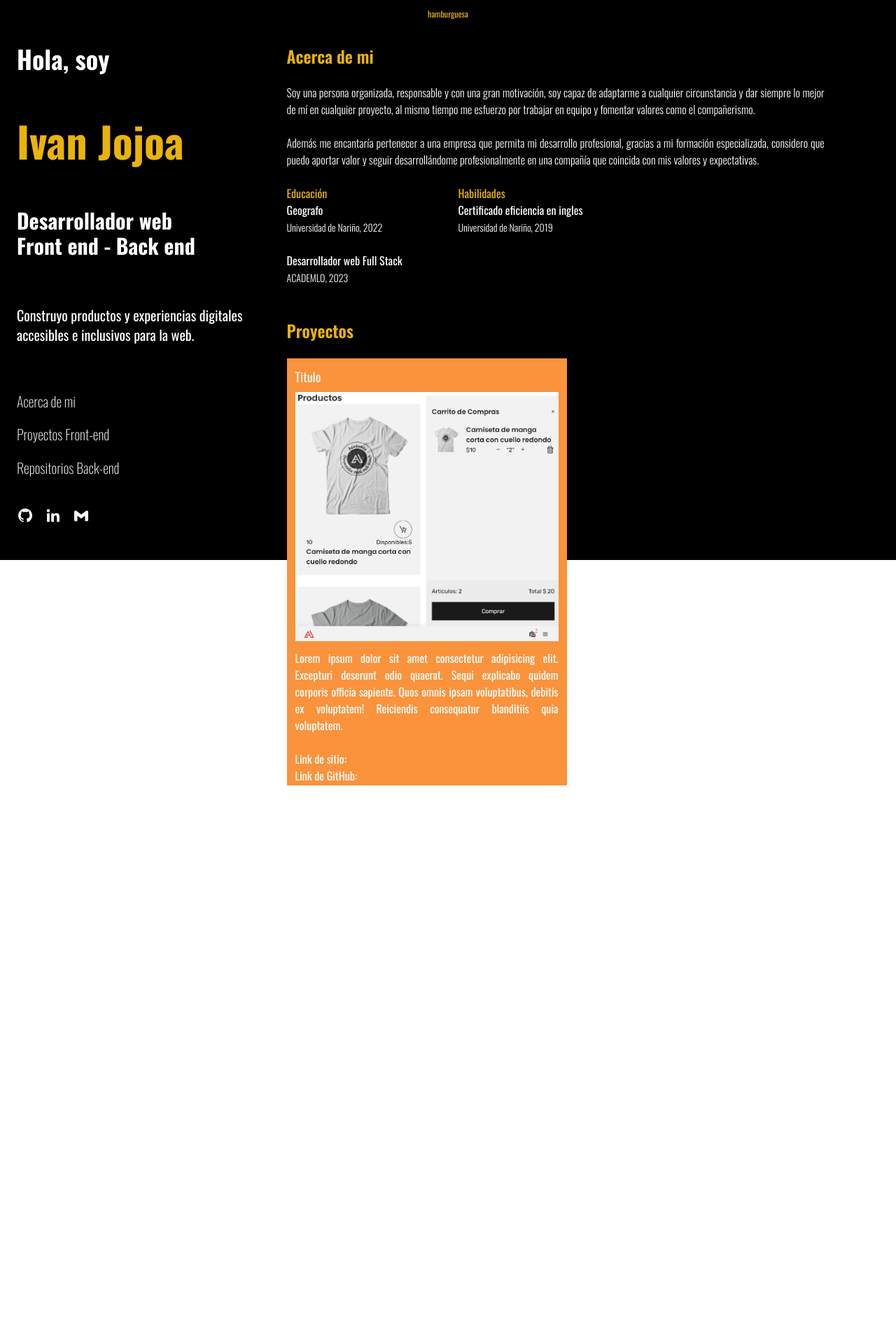
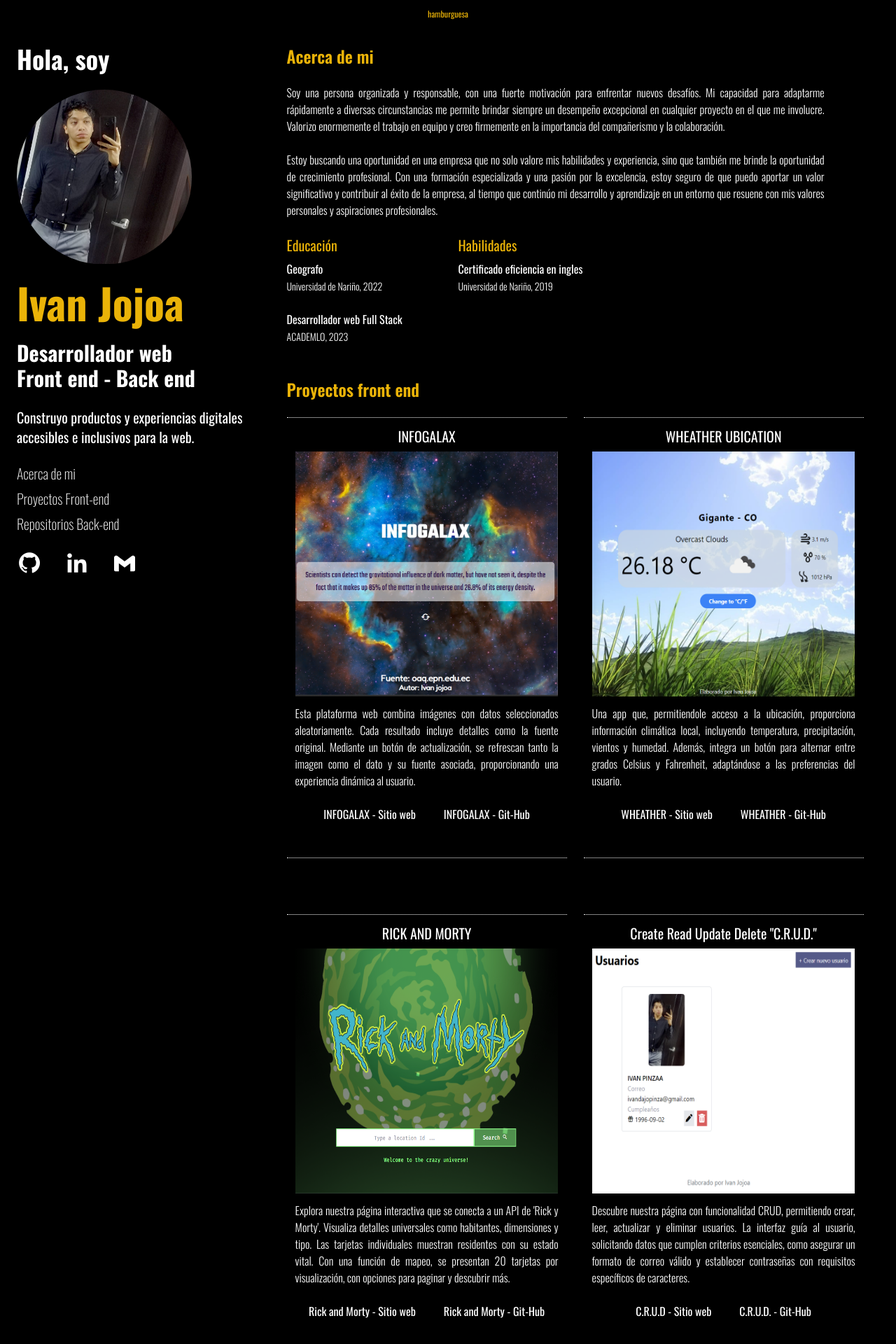
Before and after one commit to pinzaivan/portfolio, a React (Vite) app: page / in a window 1280 px wide. Shown: the top 1920 px of the page at 70% size. Before the commit the page ends 1122 px from the top, so only its background shows below. Built offline with nearby package versions, Linux system fonts and the light colour scheme.

Commit message:
281223-1 backends

```diff
--- a/index.html
+++ b/index.html
@@ -15,7 +15,7 @@
 
 <title>Portafolio</title>
   </head>
-  <body>
+  <body class="bg-black text-white">
     <div id="root"></div>
     <script type="module" src="/src/main.jsx"></script>
   </body>
--- a/src/App.jsx
+++ b/src/App.jsx
@@ -5,7 +5,7 @@ import { Home } from './pages/Home';
 
 function App() {
   return (
-    <main className='font-["Oswald",_sans-serif;] font-normal bg-black text-white flex w-screen h-screen'>
+    <main className='font-["Oswald",_sans-serif;] font-normal grid'>
       <Home />
     </main>
   );
--- a/src/components/Home/AboutMe.jsx
+++ b/src/components/Home/AboutMe.jsx
@@ -3,10 +3,13 @@ import React from 'react';
 export const AboutMe = () => {
   return (
     <main>
-      <section className="text-xl grid gap-8 fixed left-6 w-[30%] h-[90%]">
+      <section className="text-xl grid gap-6 fixed left-6 w-[30%] h-[80%]">
         <h2 className='text-4xl font-bold font-["Oswald",_sans-serif;]'>
           Hola, soy
         </h2>
+        <div className="w-[250px] h-[250px] overflow-hidden rounded-[50%] ">
+          <img src="/images/foto.jpg" alt="" />
+        </div>
         <h1 className='text-yellow-500 text-6xl font-bold font-["Oswald",_sans-serif;]'>
           Ivan Jojoa
         </h1>
@@ -23,7 +26,7 @@ export const AboutMe = () => {
           <li>Repositorios Back-end</li>
         </ul>
 
-        <ul className="flex text-2xl gap-4">
+        <ul className="flex text-4xl gap-8">
           <a href="https://github.com/pinzaivan" class="bx bxl-github"></a>
           <a
             href="https://www.linkedin.com/in/ivan-dario-jojoa-pinza-542557244/?originalSubdomain=co"
--- /dev/null
+++ b/src/components/Home/Backend.jsx
@@ -0,0 +1,11 @@
+import React from 'react';
+
+export const Backend = () => {
+  return (
+    <main>
+      <h1 className="className= text-yellow-500 font-semibold text-2xl">
+        Proyectos Back end
+      </h1>
+    </main>
+  );
+};
--- a/src/components/Home/Contact.jsx
+++ b/src/components/Home/Contact.jsx
@@ -1,25 +1,5 @@
-import React from 'react'
+import React from 'react';
 
 export const Contact = () => {
-  return (
-    <main className='m-4'>
-        <h1 className='font-bold text-yellow-500 text-xl mb-2'>Contacto</h1>
-        <section className='grid grid-flow-col gap-5 mx-auto max-w-[300px] sm:max-w-[700px] xl:max-w-[1000px]'>
-            <article className='w-[70%]sm:max-w-[1000px]'>
-                <p className='text-xs text-justify sm:text-lg sm:p-2'>Estoy interesado en oportunidades independientes, sin embargo, si tienes otra solicitud o pregunta, no dudes en ponerte en contacto conmigo.</p>
-            </article>
-
-
-            <article className='w-[100px] sm:w-[210px] border-x-[1px] '>
-
-                <ul className='grid p-1 gap-2 text-2xl text-center sm:text-5xl sm:flex sm:gap-7 xl:grid xl:gap-2'>
-                    <a href='https://github.com/pinzaivan' class='bx bxl-github'></a>
-                    <a href='https://www.linkedin.com/in/ivan-dario-jojoa-pinza-542557244/?originalSubdomain=co' class='bx bxl-linkedin' ></a>
-                    <a className='relative' href="mailto:ivandajopinza@gmail.com"><i class='bx bxl-gmail'></i>
-                    <span className='hidden xl:flex text-white text-[10px] absolute -bottom-3 left-9'>ivandajopinza@gmail.com</span></a>
-                </ul>
-            </article>
-        </section>
-    </main>
-  )
-}
+  return <main className="m-4"></main>;
+};
--- a/src/components/Home/Presentation.jsx
+++ b/src/components/Home/Presentation.jsx
@@ -1,5 +1,6 @@
 import React from 'react';
 import { Projects } from './Projects';
+import { Backend } from './Backend';
 
 export const Presentation = () => {
   return (
@@ -8,21 +9,25 @@ export const Presentation = () => {
         <h2 className="text-yellow-500 font-semibold text-2xl">Acerca de mi</h2>
         <p className="font-light">
           <br></br>
-          Soy una persona organizada, responsable y con una gran motivación, soy
-          capaz de adaptarme a cualquier circunstancia y dar siempre lo mejor de
-          mí en cualquier proyecto, al mismo tiempo me esfuerzo por trabajar en
-          equipo y fomentar valores como el compañerismo.<br></br>
+          Soy una persona organizada y responsable, con una fuerte motivación
+          para enfrentar nuevos desafíos. Mi capacidad para adaptarme
+          rápidamente a diversas circunstancias me permite brindar siempre un
+          desempeño excepcional en cualquier proyecto en el que me involucre.
+          Valorizo enormemente el trabajo en equipo y creo firmemente en la
+          importancia del compañerismo y la colaboración.<br></br>
           <br></br>
-          Además me encantaría pertenecer a una empresa que permita mi
-          desarrollo profesional, gracias a mi formación especializada,
-          considero que puedo aportar valor y seguir desarrollándome
-          profesionalmente en una compañía que coincida con mis valores y
-          expectativas.<br></br>
+          Estoy buscando una oportunidad en una empresa que no solo valore mis
+          habilidades y experiencia, sino que también me brinde la oportunidad
+          de crecimiento profesional. Con una formación especializada y una
+          pasión por la excelencia, estoy seguro de que puedo aportar un valor
+          significativo y contribuir al éxito de la empresa, al tiempo que
+          continúo mi desarrollo y aprendizaje en un entorno que resuene con mis
+          valores personales y aspiraciones profesionales.<br></br>
           <br></br>
         </p>
         <div className="flex gap-20">
           <ul>
-            <h3 className="text-yellow-500">Educación</h3>
+            <h3 className="text-yellow-500 text-xl pb-2">Educación</h3>
             <li>
               Geografo<br></br>
               <span className="text-sm font-light">
@@ -36,7 +41,7 @@ export const Presentation = () => {
             </li>
           </ul>
           <ul>
-            <h3 className="text-yellow-500">Habilidades</h3>
+            <h3 className="text-yellow-500 text-xl pb-2">Habilidades</h3>
             <li>
               Certificado eficiencia en ingles<br></br>
               <span className="text-sm font-light">
@@ -48,6 +53,9 @@ export const Presentation = () => {
         <br></br>
         <br></br>
         <Projects />
+        <br></br>
+        <br></br>
+        <Backend />
       </section>
     </main>
   );
--- a/src/components/Home/Projects.jsx
+++ b/src/components/Home/Projects.jsx
@@ -4,26 +4,145 @@ export const Projects = () => {
   return (
     <main>
       <h1 className="className= text-yellow-500 font-semibold text-2xl">
-        Proyectos
+        Proyectos front end
       </h1>
       <br></br>
       <section className="h-full grid grid-cols-2 gap-20">
-        <div className="h-[610px] w-[400px] bg-orange-400 p-3">
-          <h2 className="pb-2 text-lg">Titulo</h2>
-          <img src="/public/images/project_0.png" alt="" />
-          <p className="pt-3">
-            Lorem ipsum dolor sit amet consectetur adipisicing elit. Excepturi
-            deserunt odio quaerat. Sequi explicabo quidem corporis officia
-            sapiente. Quos omnis ipsam voluptatibus, debitis ex voluptatem!
-            Reiciendis consequatur blanditiis quia voluptatem.
+        <div className="h-[630px] w-[400px] border-t border-b border-dotted border-white p-3">
+          <h2 className="pb-2 text-xl text-center">INFOGALAX</h2>
+          <div className="w-[375px] h-[350px] overflow-hidden">
+            <img src="/images/project_1.png" alt="" className="w-full h-full" />
+          </div>
+          <p className="pt-3 font-light">
+            Esta plataforma web combina imágenes con datos seleccionados
+            aleatoriamente. Cada resultado incluye detalles como la fuente
+            original. Mediante un botón de actualización, se refrescan tanto la
+            imagen como el dato y su fuente asociada, proporcionando una
+            experiencia dinámica al usuario.
           </p>
           <br></br>
-          <ul>
-            <li>
-              Link de sitio: <span></span>
+          <ul className="flex gap-10 justify-center">
+            <li className="hover:text-yellow-500">
+              <a href="https://infogalaxy.netlify.app/">
+                {' '}
+                INFOGALAX - Sitio web
+              </a>
             </li>
-            <li>
-              Link de GitHub: <span></span>
+            <li className="hover:text-yellow-500">
+              <a href="https://github.com/pinzaivan/entregable1-react">
+                INFOGALAX - Git-Hub
+              </a>
+            </li>
+          </ul>
+        </div>
+        <div className="h-[630px] w-[400px] border-t border-b border-dotted border-white p-3">
+          <h2 className="pb-2 text-xl text-center">WHEATHER UBICATION</h2>
+          <div className="w-[375px] h-[350px] overflow-hidden">
+            <img src="/images/project_2.png" alt="" className="w-full h-full" />
+          </div>
+          <p className="pt-3 font-light">
+            Una app que, permitiendole acceso a la ubicación, proporciona
+            información climática local, incluyendo temperatura, precipitación,
+            vientos y humedad. Además, integra un botón para alternar entre
+            grados Celsius y Fahrenheit, adaptándose a las preferencias del
+            usuario.
+          </p>
+          <br></br>
+          <ul className="flex gap-10 justify-center">
+            <li className="hover:text-yellow-500">
+              <a href="https://weatherdependigubication.netlify.app/">
+                {' '}
+                WHEATHER - Sitio web
+              </a>
+            </li>
+            <li className="hover:text-yellow-500">
+              <a href="https://github.com/pinzaivan/entregable-2">
+                WHEATHER - Git-Hub
+              </a>
+            </li>
+          </ul>
+        </div>
+        <div className="h-[630px] w-[400px] border-t border-b border-dotted border-white p-3">
+          <h2 className="pb-2 text-xl text-center">RICK AND MORTY</h2>
+          <div className="w-[375px] h-[350px] overflow-hidden">
+            <img src="/images/project_3.png" alt="" className="w-full h-full" />
+          </div>
+          <p className="pt-3 font-light">
+            Explora nuestra página interactiva que se conecta a un API de 'Rick
+            y Morty'. Visualiza detalles universales como habitantes,
+            dimensiones y tipo. Las tarjetas individuales muestran residentes
+            con su estado vital. Con una función de mapeo, se presentan 20
+            tarjetas por visualización, con opciones para paginar y descubrir
+            más.
+          </p>
+          <br></br>
+          <ul className="flex gap-10 justify-center">
+            <li className="hover:text-yellow-500">
+              <a href="https://rickandmortyuniverses.netlify.app/">
+                {' '}
+                Rick and Morty - Sitio web
+              </a>
+            </li>
+            <li className="hover:text-yellow-500">
+              <a href="https://github.com/pinzaivan/entregable3">
+                Rick and Morty - Git-Hub
+              </a>
+            </li>
+          </ul>
+        </div>
+        <div className="h-[630px] w-[400px] border-t border-b border-dotted border-white p-3">
+          <h2 className="pb-2 text-xl text-center">
+            Create Read Update Delete "C.R.U.D."
+          </h2>
+          <div className="w-[375px] h-[350px] overflow-hidden">
+            <img src="/images/project_4.png" alt="" className="w-full h-full" />
+          </div>
+          <p className="pt-3 font-light">
+            Descubre nuestra página con funcionalidad CRUD, permitiendo crear,
+            leer, actualizar y eliminar usuarios. La interfaz guía al usuario,
+            solicitando datos que cumplen criterios esenciales, como asegurar un
+            formato de correo válido y establecer contraseñas con requisitos
+            específicos de caracteres.
+          </p>
+          <br></br>
+          <ul className="flex gap-10 justify-center">
+            <li className="hover:text-yellow-500">
+              <a href="https://crudivanjojoa.netlify.app/">
+                {' '}
+                C.R.U.D - Sitio web
+              </a>
+            </li>
+            <li className="hover:text-yellow-500">
+              <a href="https://github.com/pinzaivan/entregable4">
+                C.R.U.D. - Git-Hub
+              </a>
+            </li>
+          </ul>
+        </div>
+        <div className="h-[630px] w-[400px] border-t border-b border-dotted border-white p-3">
+          <h2 className="pb-2 text-xl text-center">E-COMERCE</h2>
+          <div className="w-[375px] h-[350px] overflow-hidden">
+            <img src="/images/project_5.png" alt="" className="w-full h-full" />
+          </div>
+          <p className="pt-3 font-light">
+            Un e-commerce robusto con funcionalidades CRUD para usuarios
+            verificados. Desde explorar y modificar productos hasta finalizar
+            compras, la plataforma asegura una experiencia de compra
+            personalizada y segura, adaptada para satisfacer las demandas de los
+            usuarios.
+          </p>
+          <br></br>
+          <ul className="flex gap-10 justify-center">
+            <li className="hover:text-yellow-500">
+              <a href="https://ecomerceivanjojoa.netlify.app/">
+                {' '}
+                E-COMERCE - Sitio web
+              </a>
+            </li>
+            <li className="hover:text-yellow-500">
+              <a href="https://github.com/pinzaivan/entregable6">
+                E-COMERCE - Git-Hub
+              </a>
             </li>
           </ul>
         </div>
```
Also changed, not shown: src/components/Home/Tecnologies.jsx (added).
